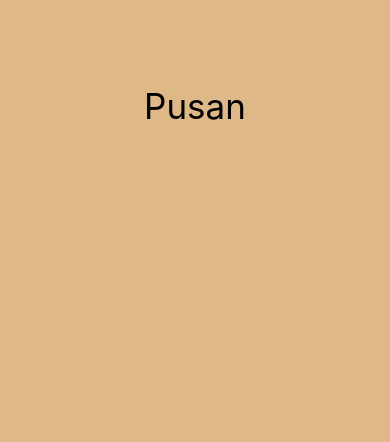
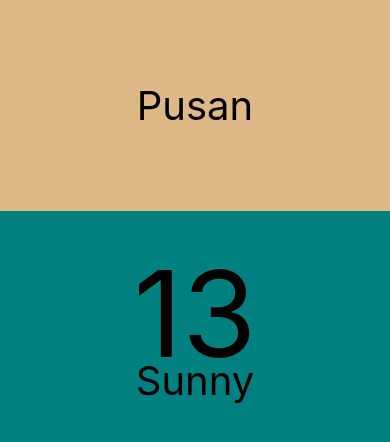
Before and after one commit to clearsky77/CSWeatherReactNative, a React Native app: screen / in a window 390 px wide. Shown: the top 442 px of the page. Built offline with nearby package versions, Linux system fonts and the light colour scheme.

Commit message:
UI 날짜와 온도를 배치. margin 조정.

```diff
--- a/App.js
+++ b/App.js
@@ -8,6 +8,10 @@ export default function App() {
       <Text style={styles.cityName}>Pusan</Text>
     </View>
     <View style={styles.weather}>
+      <View style={styles.day}>
+        <Text style={styles.temp}>13</Text>
+        <Text style={styles.description}>Sunny</Text>
+      </View>
     </View>
   </View>;
 }
@@ -17,17 +21,31 @@ const styles = StyleSheet.create({
     flex: 1,
     backgroundColor: "#DEB887",
   },
-  city:{
-    flex:1,
+  city: {
+    flex: 1,
     justifyContent: "center",
     alignItems: "center",
   },
-  cityName:{
-    fontSize: 35,
+  cityName: {
+    fontSize: 40,
     fontWeight: "400",
   },
-  weather:{
+  weather: {
     flex: 3,
     // backgroundColor: "teal", // 위치를 조정할 때는 색을 입혀서 전체 크기를 확인하자
+  },
+  day: {
+    flex: 1,
+    // justifyContent: "center", // 세로 방향 정렬
+    alignItems: "center", // 가로 방향 정렬
+    backgroundColor: "teal",
+  },
+  temp: {
+    marginTop: 30,
+    fontSize: 120,
+  },
+  description: {
+    marginTop: -30,
+    fontSize: 40,
   }
 });
```
